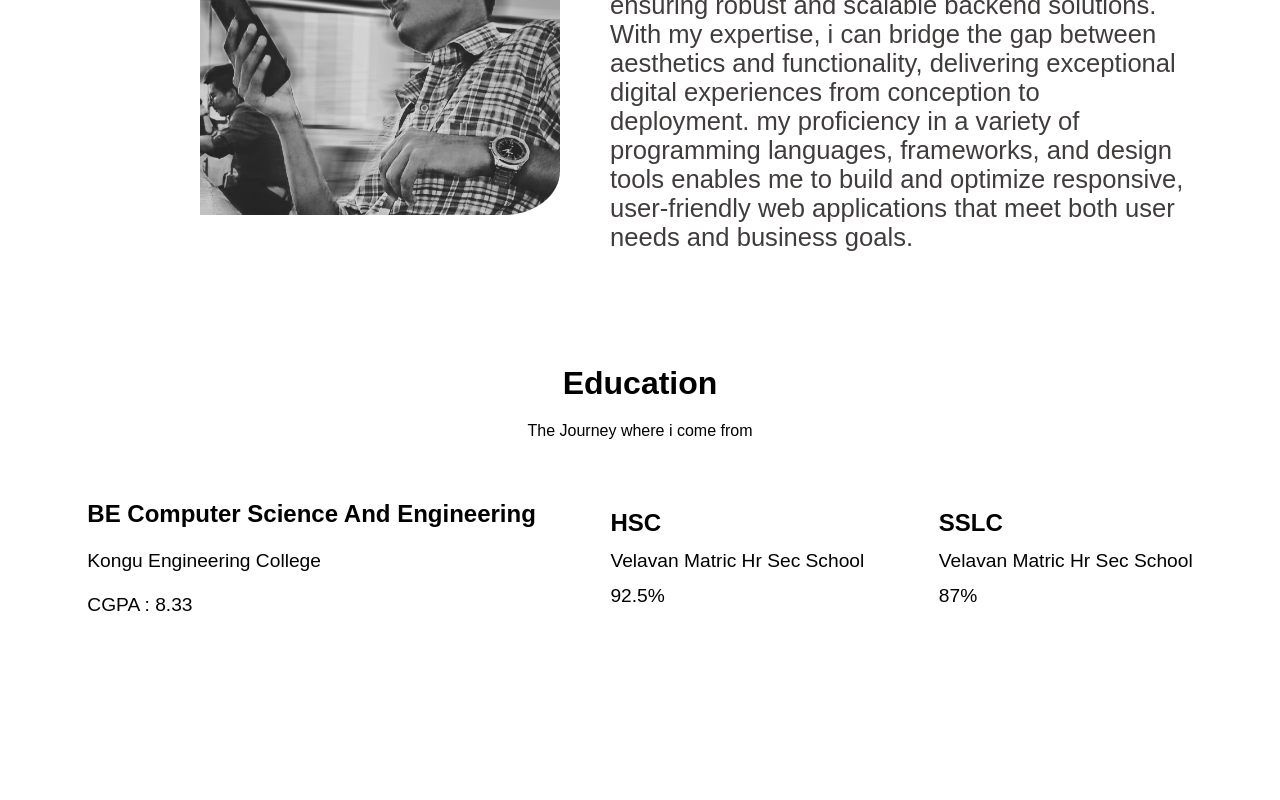
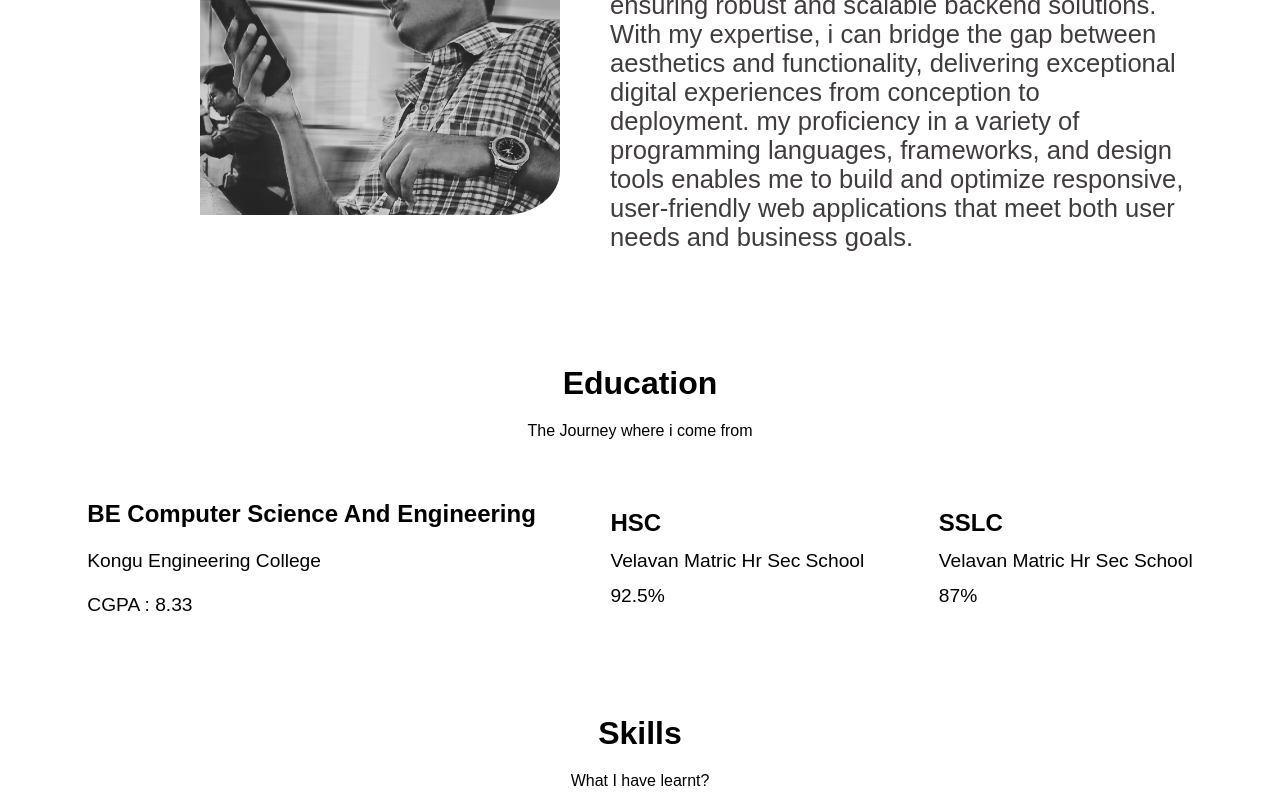
Before and after one commit to Santhosh-Shanmugam/Portfolio, a React (Vite) app in the folder Portfolio/: page /home in a window 1280 px wide. Shown: the part 1621-2421 px from the top of the page. Before the commit the page ends 2287 px from the top, so only its background shows below. Built offline with nearby package versions, Linux system fonts and the light colour scheme.

Commit message:
fourth commit

```diff
--- a/Portfolio/src/App.jsx
+++ b/Portfolio/src/App.jsx
@@ -5,6 +5,7 @@ import About from './Pages/About'
 import Project from './Pages/Project'
 import Contact from './Pages/Contact'
 import Footer from './Pages/Footer'
+import Skill from './Pages/Skills'
 import {BrowserRouter , Route ,Routes} from "react-router-dom"
 
 const App = () => {
@@ -13,6 +14,7 @@ const App = () => {
        <Routes>
         <Route path="/home"  element={<Home/>}/>
         <Route path="/about"  element={<About/>}/>
+        <Route path="/skills"  element={<Skill/>}/>
         <Route path="/projects"  element={<Project/>}/>
         <Route path="/Contact"  element={<Contact/>}/>
        </Routes>
@@ -23,6 +25,7 @@ const App = () => {
        {Router}
        <Home/>
        <About/>
+       <Skill/>
        <Project/>
        <Services/>
        <Contact/>
--- /dev/null
+++ b/Portfolio/src/Pages/Skills.jsx
@@ -0,0 +1,13 @@
+import React from 'react'
+import './css/Skills.style.css'
+import Dev from './components/Dev'
+const Skills = () => {
+  return (
+    <div className='skill_title'>
+       <h1 className='title'>Skills</h1>
+       <p className='skill_des'>What I have learnt?</p>
+    </div>
+  )
+}
+
+export default Skills
--- /dev/null
+++ b/Portfolio/src/Pages/components/Dev.jsx
@@ -0,0 +1,11 @@
+import React from 'react'
+
+const Dev = () => {
+  return (
+    <div className=''>
+
+    </div>
+  )
+}
+
+export default Dev
--- a/Portfolio/src/Pages/components/Header.jsx
+++ b/Portfolio/src/Pages/components/Header.jsx
@@ -8,6 +8,7 @@ const Header = () => {
           <ul className='ul'>
             <li><a href='#home'>Home</a></li>
             <li><a href='#about'>About</a></li>
+            <li><a href='#skills'>Skills</a></li>
             <li><a href='#projects'>Project</a></li>
             <li><a href='#services'>Services</a></li>
             <li><a href='#contact'>Contact</a></li>
--- /dev/null
+++ b/Portfolio/src/Pages/css/Skills.style.css
@@ -0,0 +1,9 @@
+.skill_title{
+    padding-top: 3%;
+}
+.skill_des , .title{
+    padding: 10px;
+    justify-content: center;
+    align-items: center;
+    display: flex;
+}
```
